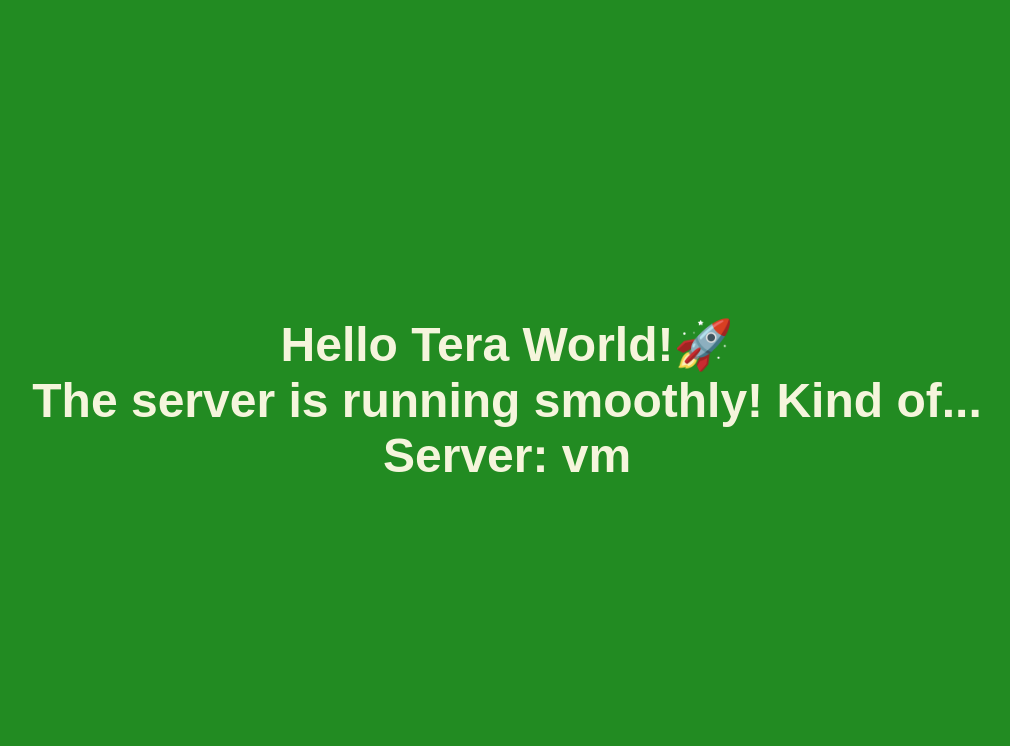
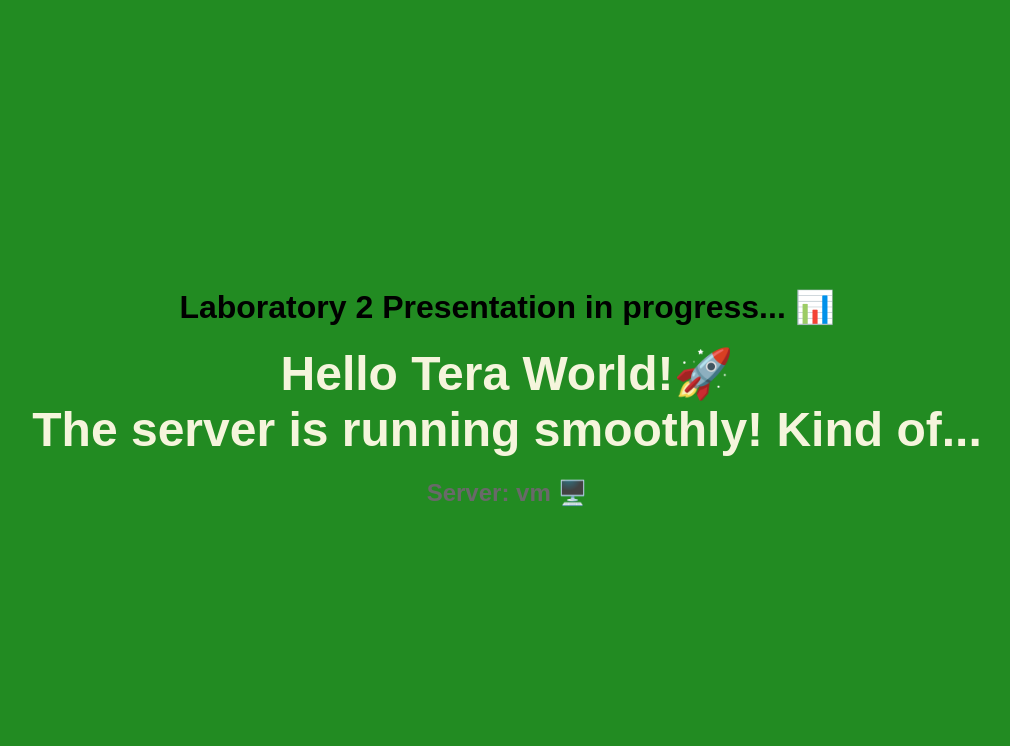
Before and after one commit to AriGVidal/Laboratorio2, a PHP site: page / in a window 1280 px wide. Shown: the top 746 px of the page, without its empty margins (133-1143 px from the left). Run offline with PHP 8.4, Linux system fonts and the light colour scheme.

Commit message:
Updating colors and adding style to index.php

```diff
--- a/index.php
+++ b/index.php
@@ -15,10 +15,22 @@
             margin: 0;
             font-family: Arial, sans-serif;
         }
+        .header {
+            text-align: center;
+            color: black;
+            font-size: 32px;
+            font-weight: bold;
+            margin-bottom: 20px;
+        }
         .content {
             text-align: center;
             color: #f5f5dc;
             font-size: 48px;
+            font-weight: bold;
+        }
+        .server-info {
+            color: #696969; /* Dark grey */
+            font-size: 24px;
             font-weight: bold;
         }
         .footer {
@@ -32,11 +44,14 @@
     </style>
 </head>
 <body>
+    <div class="header">
+        Laboratory 2 Presentation in progress... 📊
+    </div>
     <div class="content">
         <?php
         echo "Hello Tera World!🚀<br>";
         echo "The server is running smoothly! Kind of...<br>";
-        echo "Server: " . gethostname();
+        echo "<span class='server-info'>Server: " . gethostname() . " 🖥️</span><br>";
         ?>
     </div>
     <div class="footer">
```
